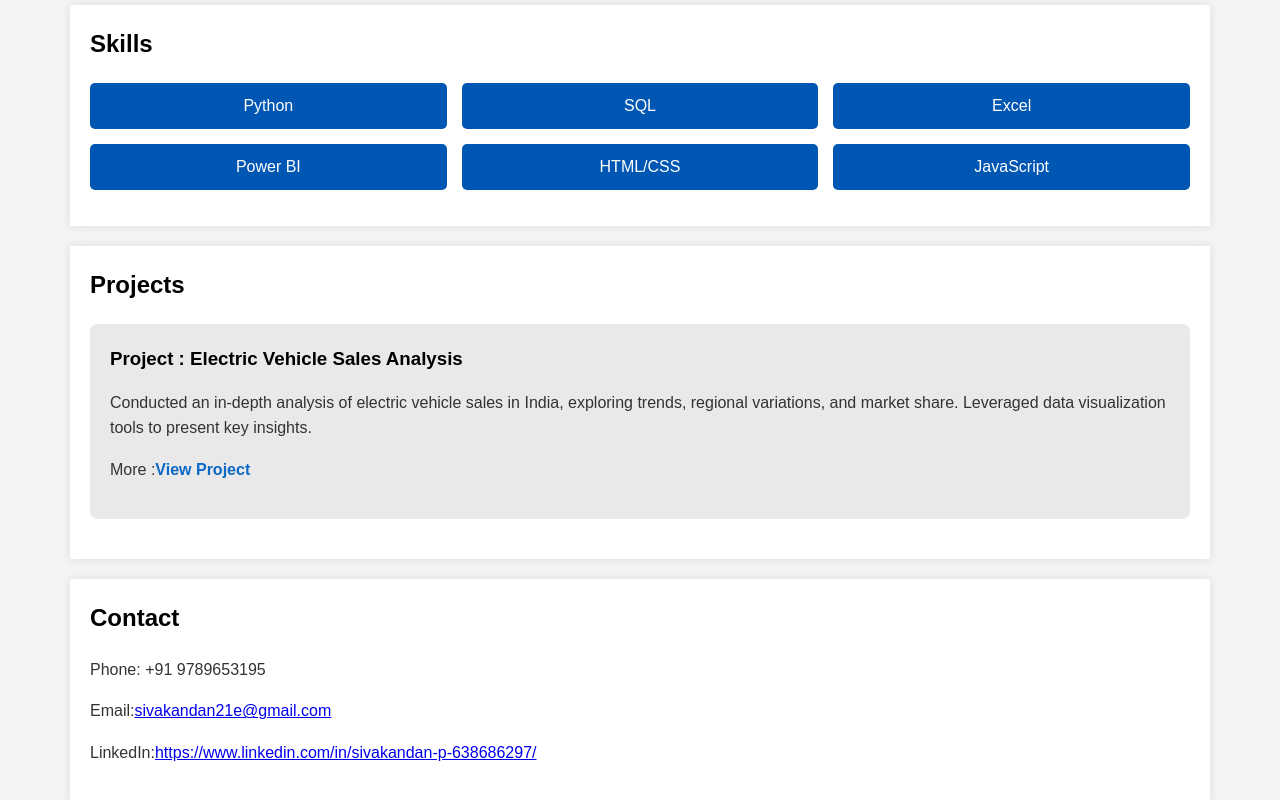
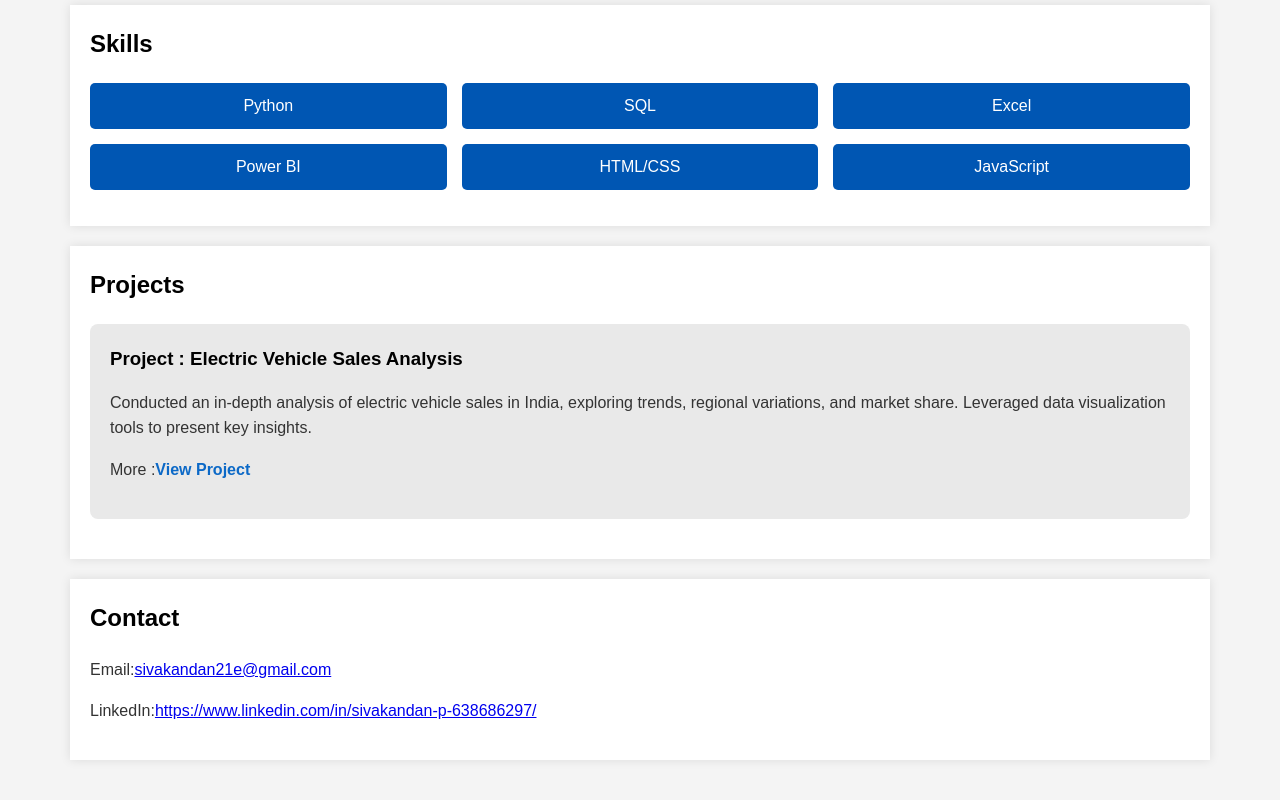
Before and after one commit to sivakandan0104/Myport, a plain HTML site: page index.html in a window 1280 px wide. Shown: the part 372-1172 px from the top of the page. Drawn offline with Linux system fonts and the light colour scheme.

Commit message:
Update index.html

```diff
--- a/index.html
+++ b/index.html
@@ -59,7 +59,6 @@
     <!-- Contact Section -->
     <section id="contact">
         <h2>Contact</h2>
-        <p>Phone: +91 9789653195</p>
         <p>Email:<a href="mailto:sivakandan21e@gmail.com">sivakandan21e@gmail.com</a></p>
         <p>LinkedIn:<a href="https://www.linkedin.com/in/sivakandan-p-638686297/">https://www.linkedin.com/in/sivakandan-p-638686297/</a></p>
     </section>
```
